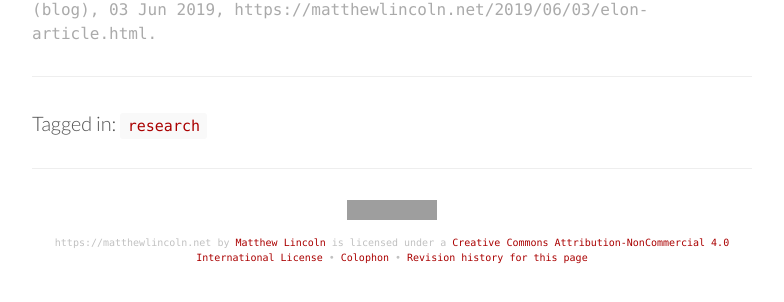
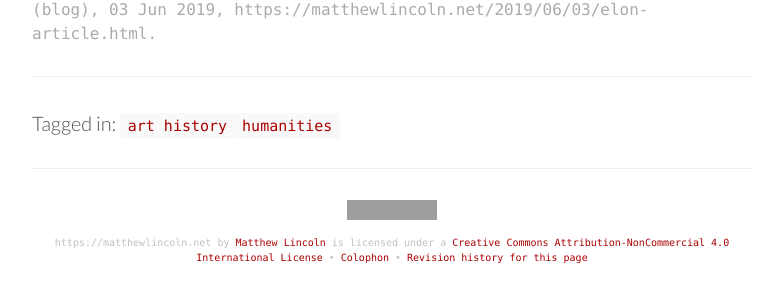
Before and after one commit to mdlincoln/mdlincoln.github.io, a Jekyll site: the page built from _posts/2019-06-03-elon-article.md, in a window 1280 px wide. Shown: the part 1144-1446 px from the top of the page, without its empty margins (248-1032 px from the left). Built offline with Jekyll 4.4.1, drawn with Linux system fonts in a browser that asks for light colours; nearby versions of some CDN libraries; grey boxes are pictures that could not be loaded.

Commit message:
valid elon tags

```diff
--- a/_posts/2019-06-03-elon-article.md
+++ b/_posts/2019-06-03-elon-article.md
@@ -4,7 +4,8 @@ title: |
   Little package, big dependency
 date: 2019-06-03 13:26:12
 tags:
-- research
+- art history
+- humanities
 ---
 
 A few months back I had the pleasure of speaking to students at Elon University.
```
